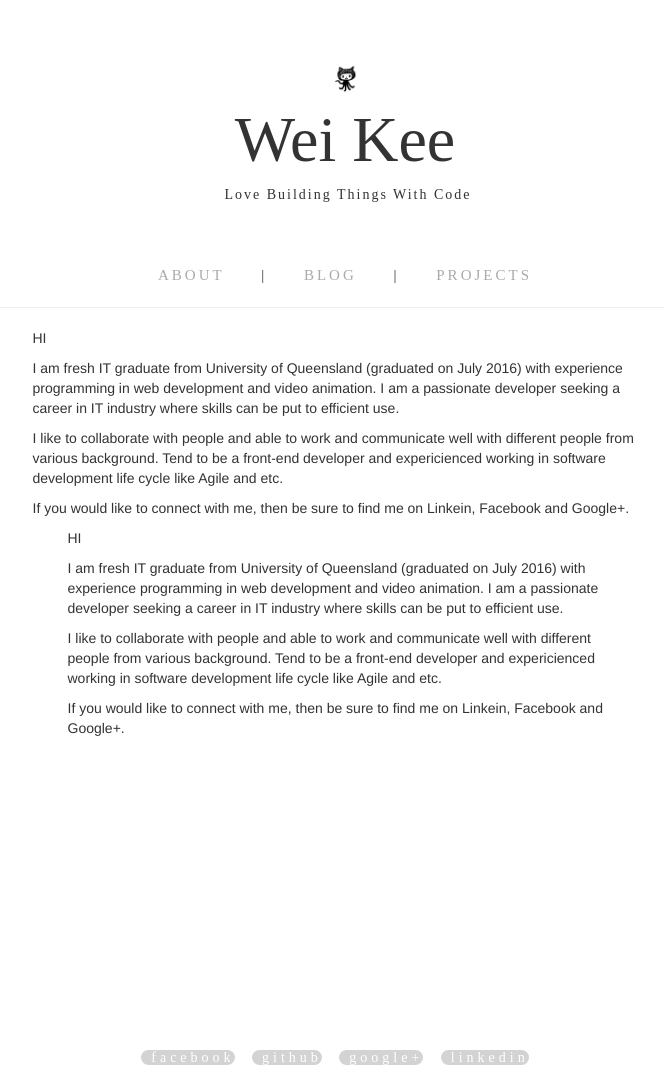
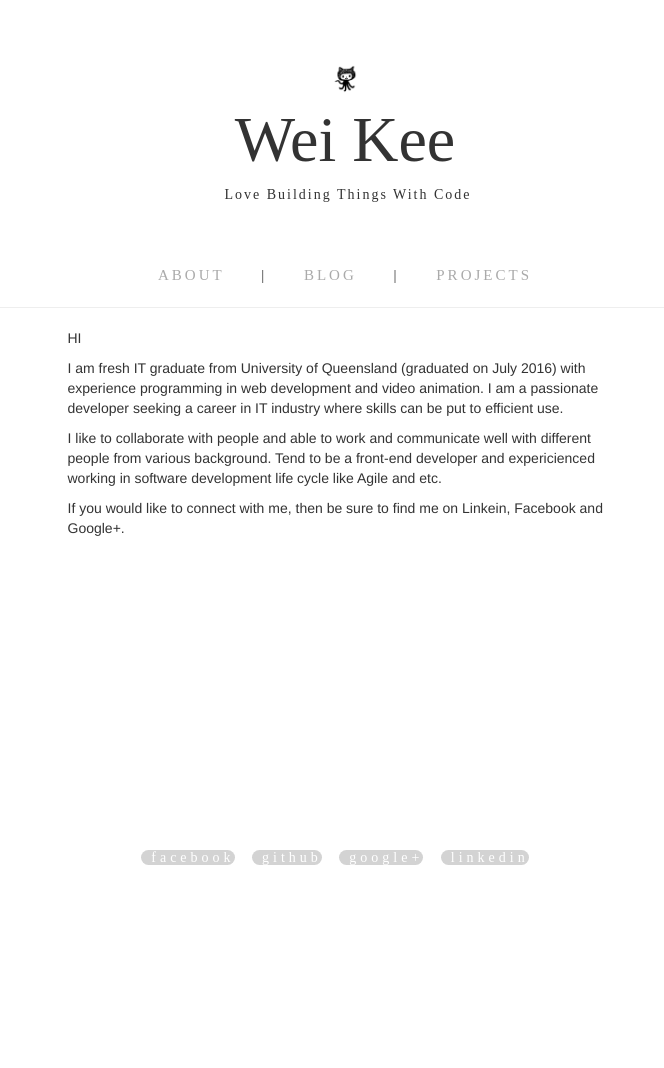
Before and after one commit to weikee94/Blog, a Jekyll site: the page built from about.html, in a window 1280 px wide. Shown: the whole page, without its empty margins (295-959 px from the left). Built offline with Jekyll 4.4.1, drawn with Linux system fonts in a browser that asks for light colours; nearby versions of some CDN libraries; comment, search, counter and statistics services are not loaded; after the commit the page ends 900 px from its top, so only the background shows below that.

Commit message:
no message

```diff
--- a/_layouts/default.html
+++ b/_layouts/default.html
@@ -43,16 +43,6 @@
 </header>
 <hr>
 
-	<div class="row">
-		<div class="col-md-6 col-md-offset-3">
-			<p>HI</p>
-			<p>I am fresh IT graduate from University of Queensland (graduated on July 2016) with experience programming in web development and video animation. I am a passionate developer seeking a career in IT industry where skills can be put to efficient use. </p>
-
-			<p>I like to collaborate with people and able to work and communicate well with different people from various background. Tend to be a front-end developer and expericienced working in software development life cycle like Agile and etc.</p>
-
-			<p>If you would like to connect with me, then be sure to find me on Linkein, Facebook and Google+.</p>
-		</div>
-	</div>
 
 <div class="container">
 	<div class="row">
--- a/about.html
+++ b/about.html
@@ -6,12 +6,14 @@ title: About Me
 <div class="container">
 	<div class="row">
 		<div class="col-md-6 col-md-offset-3">
+
 			<p>HI</p>
 			<p>I am fresh IT graduate from University of Queensland (graduated on July 2016) with experience programming in web development and video animation. I am a passionate developer seeking a career in IT industry where skills can be put to efficient use. </p>
 
 			<p>I like to collaborate with people and able to work and communicate well with different people from various background. Tend to be a front-end developer and expericienced working in software development life cycle like Agile and etc.</p>
 
 			<p>If you would like to connect with me, then be sure to find me on Linkein, Facebook and Google+.</p>
+
 		</div>
 	</div>
 </div>
```
